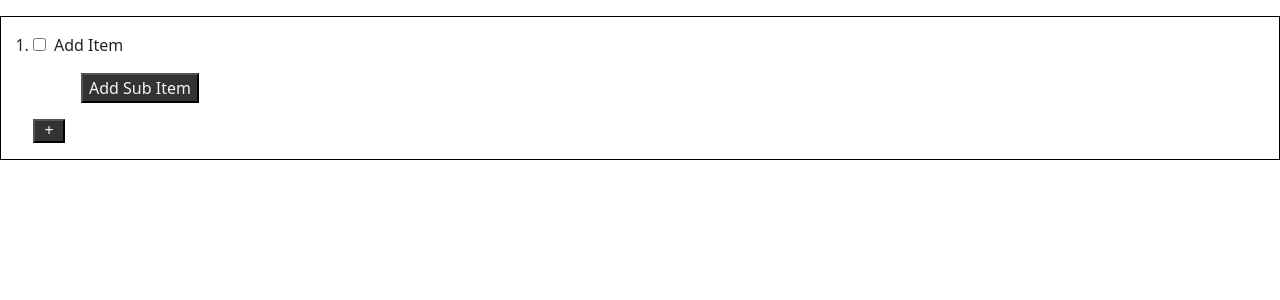
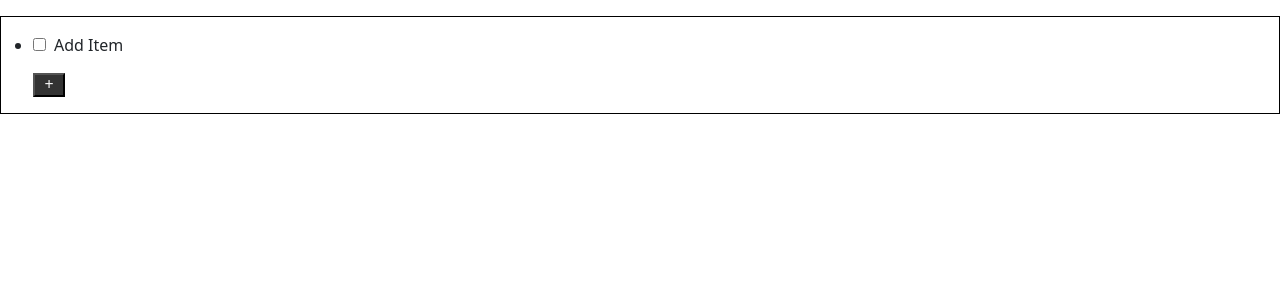
Before and after one commit to tan-man21/Checkmate-ts, a React (Create React App) app in the folder client/: page / in a window 1280 px wide. Shown: the top 300 px of the page. Built offline with nearby package versions, Linux system fonts and the light colour scheme.

Commit message:
simplification of checklist code

```diff
--- a/client/src/components/Checklist.js
+++ b/client/src/components/Checklist.js
@@ -1,14 +1,14 @@
 import React, { useState, useEffect, useRef } from "react";
 import "../App.css";
 
-// ChatGPT contributed significantly to this code
+// **ChatGPT contributed significantly to this code**
 
 // sets up checklist shell
 const Checklist = () => {
   const [editItemId, setEditItemId] = useState(null);
   const [inputText, setInputText] = useState("");
   const [items, setItems] = useState([
-    { id: "0", text: "", checked: false, subItems: [] },
+    { id: "1", text: "", checked: false, subItems: [] },
   ]);
   const inputRef = useRef(null);
 
@@ -26,7 +26,7 @@ const Checklist = () => {
     };
   }, []);
 
-  //opens text input box when clicked on
+  // opens text input box when the input is clicked on
   const whenClickedOn = (id, event) => {
     if (event.target.tagName === "INPUT") return;
     if (editItemId === id) {
@@ -35,32 +35,16 @@ const Checklist = () => {
     setEditItemId(id);
   };
 
+  // sets input box to null(disappear) when clicked outside input
   const whenClickedAway = () => {
     setEditItemId(null);
   };
 
-  // sets text in input box to new text and accounts for sub items if necessary
-  const updateText = (id, newText, parentId = null) => {
-    if (parentId === null) {
-      setItems((prevItems) =>
-        prevItems.map((item) =>
-          item.id === id ? { ...item, text: newText } : item
-        )
-      );
-    } else {
-      setItems((prevItems) =>
-        prevItems.map((item) =>
-          item.id === parentId
-            ? {
-                ...item,
-                subItems: item.subItems.map((subItem) =>
-                  subItem.id === id ? { ...subItem, text: newText } : subItem
-                ),
-              }
-            : item
-        )
-      );
-    }
+  // sets text in input box to new text
+  const updateText = (id, newText) => {
+    setItems((prevItems) =>
+      prevItems.map((item) => (item.id === id ? { ...item, text: newText } : item))
+    );
   };
 
   // switches the checkmark state of an item
@@ -84,48 +68,15 @@ const Checklist = () => {
     setEditItemId(newListItem.id);
   };
 
-
-  const generateSubItemId = (parentId, subItemCount) => {
-    return `${parentId}${subItemCount}`;
-  };
-
-  const createNewSubItem = (parentId) => {
-    setItems((prevItems) => {
-      // find index of parent item in array
-      const parentItemIndex = prevItems.findIndex(
-        (item) => item.id === parentId
-      );
-      if (parentItemIndex !== -1) {
-
-        // create child id if found
-        const itemCount = prevItems[parentItemIndex].subItems.length + 1
-        const subItemId = generateSubItemId(parentId, itemCount)
-
-        // characteristics of new sub item
-        const newSubItem = {
-          id: subItemId,
-          text: inputText,
-          checked: false,
-        }
-        // new array for sub items attached to parent item
-        const updatedItems = [...prevItems];
-        updatedItems[parentItemIndex].subItems.push(newSubItem);
-        setInputText("");
-        setEditItemId(newSubItem.id);
-        return updatedItems;
-      }
-      // return unchanged array if unfound
-      return prevItems;
-    });
-  };
-
   return (
     <div>
-      <ol className="checkList">
+      <ul className="checkList">
         {items.map((item) => (
           <li
             className="mainListItem"
+            // sets the id key
             key={item.id}
+            // opens textbox when clicked on
             onClick={(event) => whenClickedOn(item.id, event)}
           >
             <input
@@ -152,19 +103,7 @@ const Checklist = () => {
                 {item.text || "Add Item"}
               </span>
             )}
-            <ul>
-              {item.subItems.map((subItem) => (
-                <li key={subItem.id}>{subItem.text}</li>
-              ))}
-              <li className="addSubItem">
-                <button
-                  className="addSubItemButton"
-                  onClick={() => createNewSubItem(item.id)}
-                >
-                  Add Sub Item
-                </button>
-              </li>
-            </ul>
+
             {!editItemId || editItemId !== item.id ? "" : null}
           </li>
         ))}
@@ -174,7 +113,7 @@ const Checklist = () => {
             +
           </button>
         </li>
-      </ol>
+      </ul>
     </div>
   );
 };
```
Also changed, not shown: 2 other files (tests, documents, lock files or other folders).
